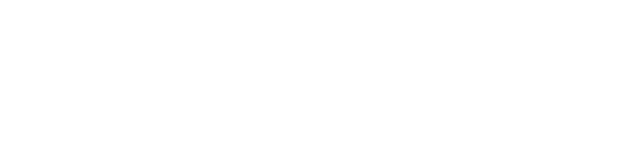
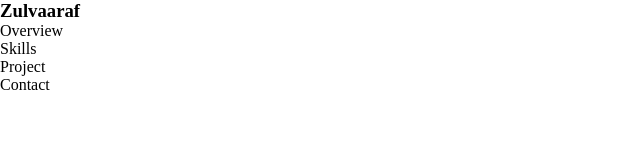
Before and after one commit to Zulvaaraf/responsive-navbar, a plain HTML site: page index.html in a window 1280 px wide. Shown: the whole page, without its empty margins (0-640 px from the left). Drawn offline with Linux system fonts and the light colour scheme.

Commit message:
navbar logo and styling css

```diff
--- a/index.html
+++ b/index.html
@@ -6,10 +6,31 @@
     <meta http-equiv="X-UA-Compatible" content="IE=edge">
     <meta name="viewport" content="width=device-width, initial-scale=1.0">
     <title>Responsive Navbar</title>
+
+    <!-- My Fonts -->
+    <link rel="preconnect" href="https://fonts.googleapis.com">
+    <link rel="preconnect" href="https://fonts.gstatic.com" crossorigin>
+    <link
+        href="https://fonts.googleapis.com/css2?family=Inter:wght@300;400;500&family=Poppins:wght@300;400;500&display=swap"
+        rel="stylesheet">
+
+    <!-- My CSS -->
+    <link rel="stylesheet" href="style.css">
 </head>
 
 <body>
+    <nav>
+        <div class="logo">
+            <h3 class="heading">Zulvaaraf</h3>
+        </div>
 
+        <ul>
+            <li id="#">Overview</li>
+            <li id="#">Skills</li>
+            <li id="#">Project</li>
+            <li id="#">Contact</li>
+        </ul>
+    </nav>
 </body>
 
 </html>
--- /dev/null
+++ b/style.css
@@ -0,0 +1,4 @@
+* {
+    margin: 0;
+    padding: 0;
+}
```
